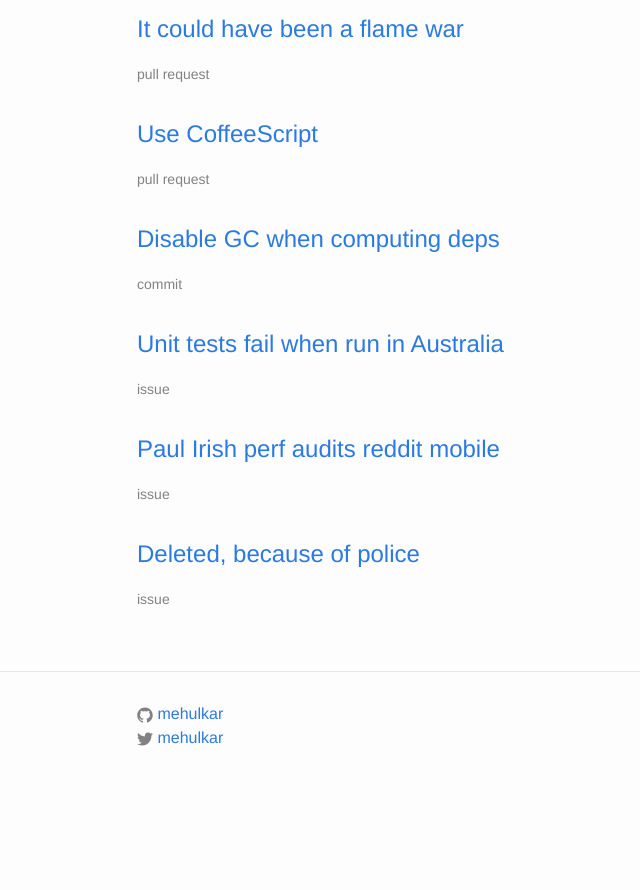
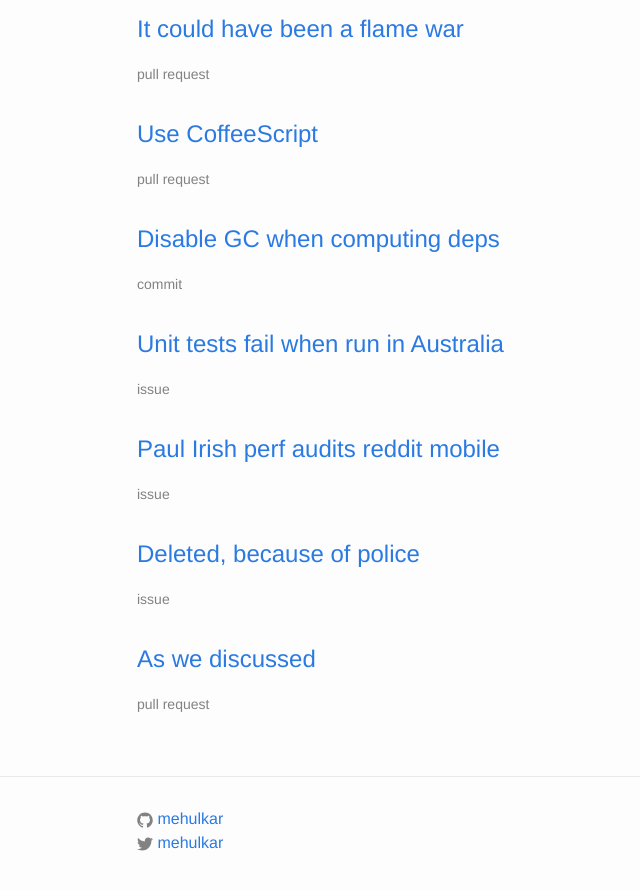
Before and after one commit to mehulkar/github-hall-of-fame, a Jekyll site: the page built from index.html, in a window 1280 px wide and 900 px high, scrolled down 2010 px. Shown: the top 890 px of the window, without its empty margins (133-773 px from the left). Built offline with Jekyll 4.4.1, drawn with Linux system fonts in a browser that asks for light colours; before the commit the page ends 2805 px from its top, so only the background shows below that.

Commit message:
As we discussed

```diff
--- a/_data/entries.yml
+++ b/_data/entries.yml
@@ -93,3 +93,7 @@
 - title: "Deleted, because of police"
   link: "https://archive.is/r8k7X#30.1%"
   type: "issue"
+
+- title: "As we discussed"
+  link: "https://github.com/ericf/yui3-gallery/pull/21"
+  type: "pull request"
```
